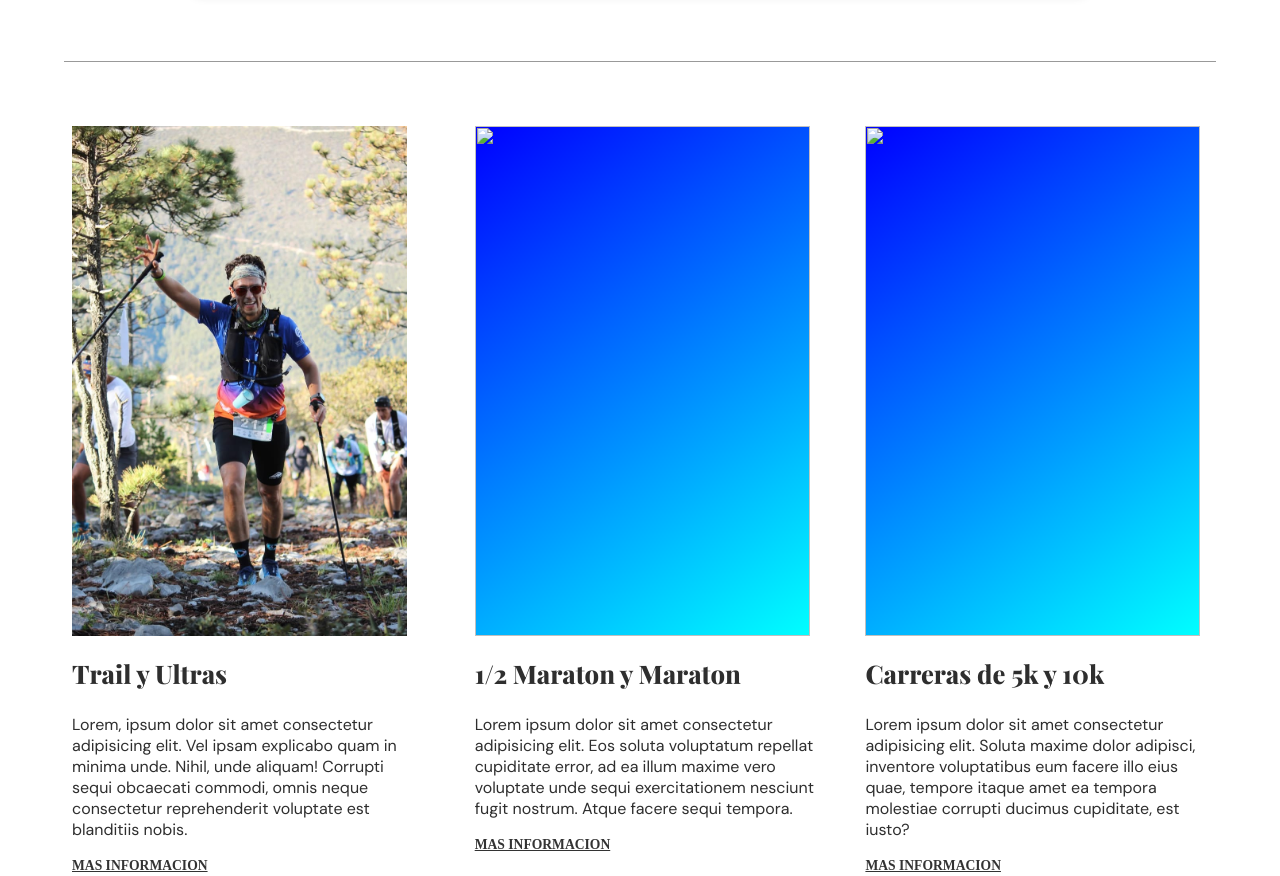
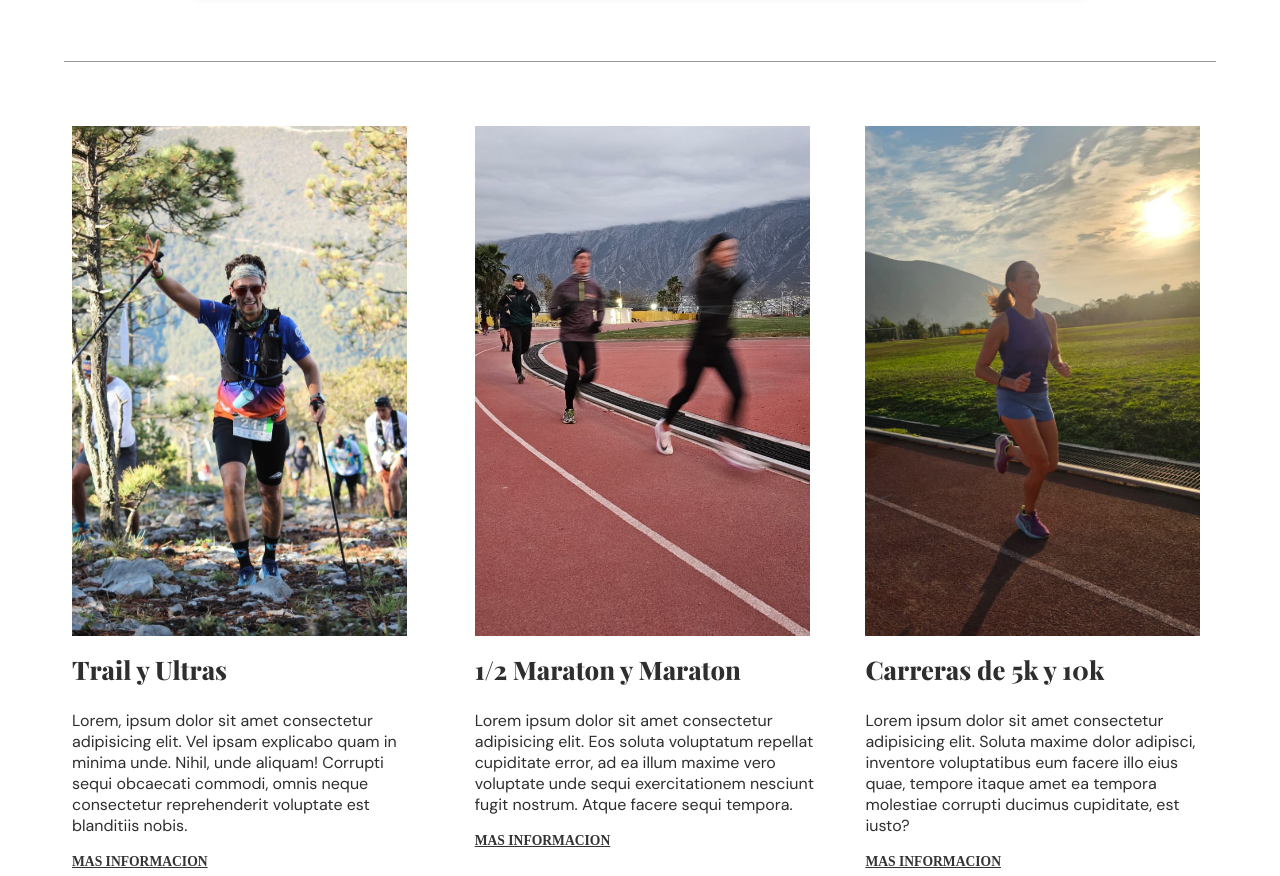
Before and after one commit to csarsAlas/CorredoresDelValle_WebPage, a plain HTML site: page index.html in a window 1280 px wide. Shown: the part 1122-1998 px from the top of the page. Drawn offline with nearby package versions, Linux system fonts and the light colour scheme; a web font is replaced by a local one.

Commit message:
Configuracion de imagenes y hover

```diff
--- a/corredoresValle.css
+++ b/corredoresValle.css
@@ -275,12 +275,24 @@ body, html {
   gap: 3rem;
 }
 
+
 /* Estilo general para imágenes */
-.father_img_container img {
+
+.carreras_img_wrapper {
+  height: 510px;
   width: 335px;
-  height: 510px;
+  overflow: hidden;
+}
+
+.carreras_img_wrapper img {
+  width: 100%;
+  height: 100%;
   object-fit: cover;
-  background: linear-gradient(145deg, blue, aqua) ;
+  transition: transform 0.5s ease;
+}
+
+.carreras_img_wrapper img:hover{
+  transform: scale(1.05);
 }
 
 /* Estilo para los textos debajo de cada imagen */
--- a/index.html
+++ b/index.html
@@ -70,20 +70,26 @@
    <!-- Divs para imagenes verticales -->
 
   <div class="father_img_container">
-    <div class="minicarreras_img_container">
-      <img src="Img_CV/Trail_img.jpeg" alt="">
+    <div class="carreras_container_img">
+      <div class="carreras_img_wrapper">
+        <img src="Img_CV/Trail_img.jpeg" alt="trail_ultras">
+      </div>
       <h1>Trail y Ultras</h1>
       <p>Lorem, ipsum dolor sit amet consectetur adipisicing elit. Vel ipsam explicabo quam in minima unde. Nihil, unde aliquam! Corrupti sequi obcaecati commodi, omnis neque consectetur reprehenderit voluptate est blanditiis nobis.</p>
       <a href="#">Mas informacion</a>
     </div>
-    <div class="medioMaraton_img_container">
-      <img src="" alt="">
+    <div class="carreras_container_img">
+      <div class="carreras_img_wrapper">
+        <img src="Img_CV/opcion1_img_maratones_img.jpeg" alt="Maratones_Img">
+      </div>
       <h1>1/2 Maraton y Maraton</h1>
       <p>Lorem ipsum dolor sit amet consectetur adipisicing elit. Eos soluta voluptatum repellat cupiditate error, ad ea illum maxime vero voluptate unde sequi exercitationem nesciunt fugit nostrum. Atque facere sequi tempora.</p>
       <a href="#">Mas informacion</a>
     </div>
-    <div class="maraton_img_container">
-      <img src="" alt="">
+    <div class="carreras_container_img">
+      <div class="carreras_img_wrapper">
+        <img src="Img_CV/5y10k_div_img.jpeg" alt="Minis_Img">
+      </div>
       <h1>Carreras de 5k y 10k</h1>
       <p>Lorem ipsum dolor sit amet consectetur adipisicing elit. Soluta maxime dolor adipisci, inventore voluptatibus eum facere illo eius quae, tempore itaque amet ea tempora molestiae corrupti ducimus cupiditate, est iusto?</p>
       <a href="#">Mas informacion</a>
```
Also changed, not shown: CSS_Corredores/Coach.css (+7 -4 lines), Img_CV/5y10k_div_img.jpeg (added), Img_CV/opcion1_img_maratones_img.jpeg (added).
